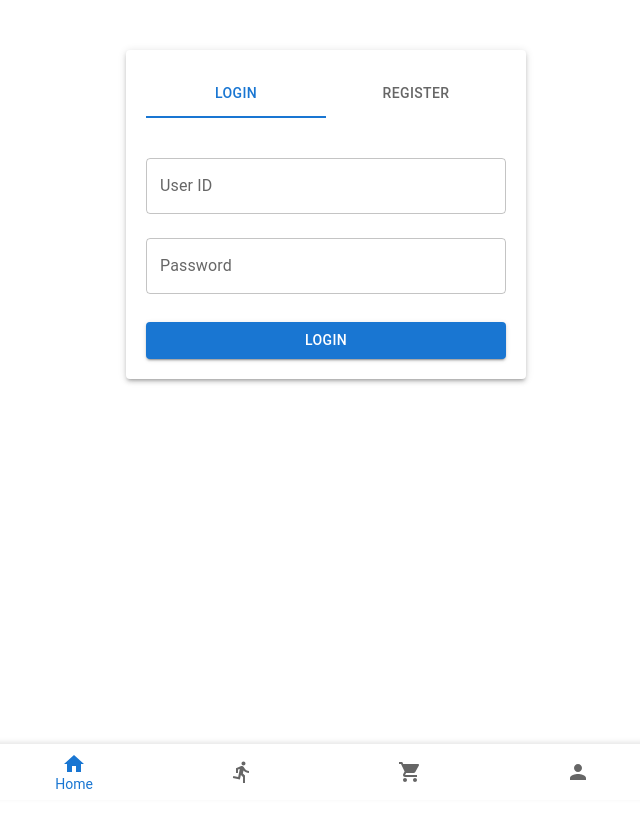
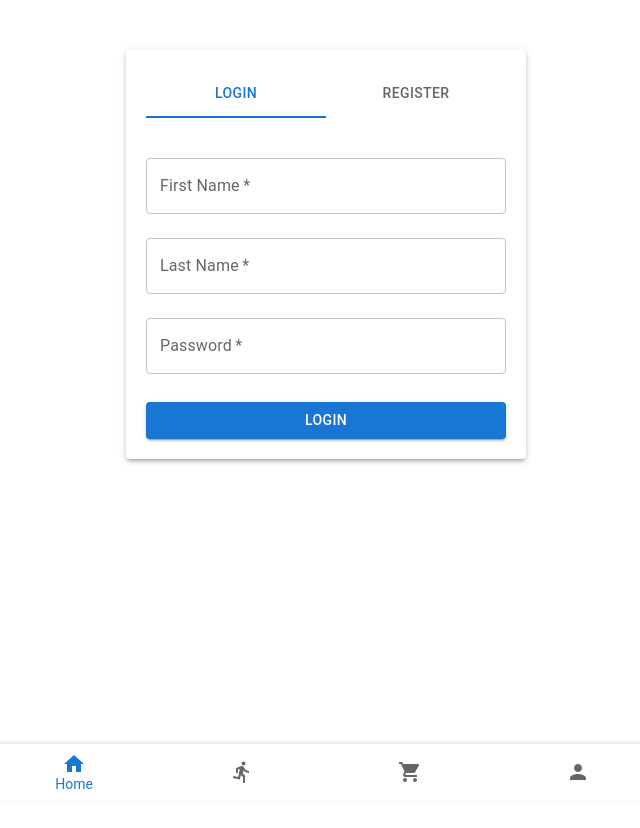
Before and after one commit to Ender-600/RunTrack-frontend, a React (Create React App) app: page /login in a window 1280 px wide. Shown: the top 828 px of the page, without its empty margins (314-954 px from the left). Built offline with nearby package versions, Linux system fonts and the light colour scheme.

Commit message:
change user login/register

```diff
--- a/src/features/auth/LoginRegister.jsx
+++ b/src/features/auth/LoginRegister.jsx
@@ -11,22 +11,24 @@ import { useNavigate } from "react-router-dom";
 import api from "../../services/api"; // 导入 api 实例
 
 export default function LoginRegister() {
-  const [tab, setTab] = useState(0);
+  const [tab, setTab] = useState(0); // 0 = Login, 1 = Register
   const [formData, setFormData] = useState({
-    userId: "",
     firstName: "",
     lastName: "",
     password: "",
+    email: "",
+    phoneNumber: "",
   });
   const navigate = useNavigate();
 
   const handleTabChange = (event, newValue) => {
     setTab(newValue);
     setFormData({
-      userId: "",
       firstName: "",
       lastName: "",
       password: "",
+      email: "",
+      phoneNumber: "",
     });
   };
 
@@ -37,15 +39,22 @@ export default function LoginRegister() {
   const handleSubmit = async () => {
     const url = tab === 0 ? "/api/auth/login" : "/api/auth/register";
 
+    // 发送表单数据到后端
     try {
-      const response = await api.post(url, formData);
+      const requestData =
+          tab === 0
+              ? { firstName: formData.firstName, lastName: formData.lastName, password: formData.password }
+              : formData;
+
+      const response = await api.post(url, requestData);
       alert(response.data.message || "Success");
 
       if (tab === 0) {
-        localStorage.setItem("userId", formData.userId); // 保存登录用户的 ID
+        localStorage.setItem("userId", response.data.userId); // 保存登录用户的 ID
+        navigate("/home");
+      } else {
+        setTab(0); // 注册成功后切换到登录页面
       }
-
-      navigate("/home");
     } catch (error) {
       if (error.response && error.response.data) {
         alert(error.response.data.message || "Error occurred");
@@ -77,15 +86,6 @@ export default function LoginRegister() {
         </Tabs>
 
         <Box mt={3}>
-        <TextField
-          label="User ID"
-          name="userId"
-          fullWidth
-          margin="normal"
-          value={formData.userId}
-          onChange={handleChange}
-        />
-
           {tab === 1 && (
               <>
                 <TextField
@@ -95,6 +95,7 @@ export default function LoginRegister() {
                     margin="normal"
                     value={formData.firstName}
                     onChange={handleChange}
+                    required
                 />
                 <TextField
                     label="Last Name"
@@ -103,6 +104,46 @@ export default function LoginRegister() {
                     margin="normal"
                     value={formData.lastName}
                     onChange={handleChange}
+                    required
+                />
+                <TextField
+                    label="Email"
+                    name="email"
+                    fullWidth
+                    margin="normal"
+                    value={formData.email}
+                    onChange={handleChange}
+                />
+                <TextField
+                    label="Phone Number"
+                    name="phoneNumber"
+                    fullWidth
+                    margin="normal"
+                    value={formData.phoneNumber}
+                    onChange={handleChange}
+                />
+              </>
+          )}
+
+          {tab === 0 && (
+              <>
+                <TextField
+                    label="First Name"
+                    name="firstName"
+                    fullWidth
+                    margin="normal"
+                    value={formData.firstName}
+                    onChange={handleChange}
+                    required
+                />
+                <TextField
+                    label="Last Name"
+                    name="lastName"
+                    fullWidth
+                    margin="normal"
+                    value={formData.lastName}
+                    onChange={handleChange}
+                    required
                 />
               </>
           )}
@@ -115,6 +156,7 @@ export default function LoginRegister() {
               margin="normal"
               value={formData.password}
               onChange={handleChange}
+              required
           />
 
           <Button
--- a/src/pages/home/Home.jsx
+++ b/src/pages/home/Home.jsx
@@ -1,7 +1,8 @@
 import React, { useEffect, useState } from "react";
 import { Box, Typography, Grid2 as Grid, Container, Paper } from "@mui/material";
 import StatsCards from "./StatsCards";
-import axios from "../../services/api";
+//import axios from "../../services/api";
+import axios from "axios";
 import { Line } from "react-chartjs-2";
 
 export default function Home() {
```
Lines whose indentation alone changed are shown as unchanged.
